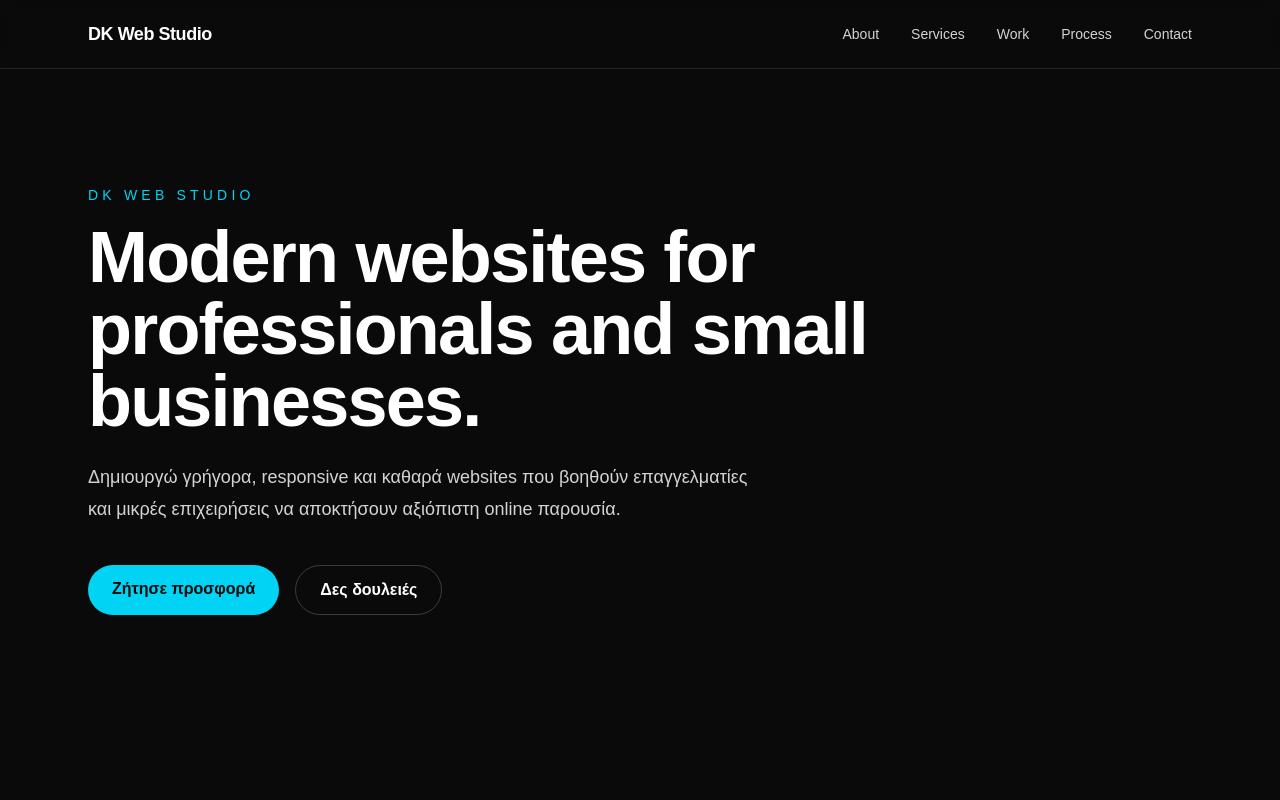
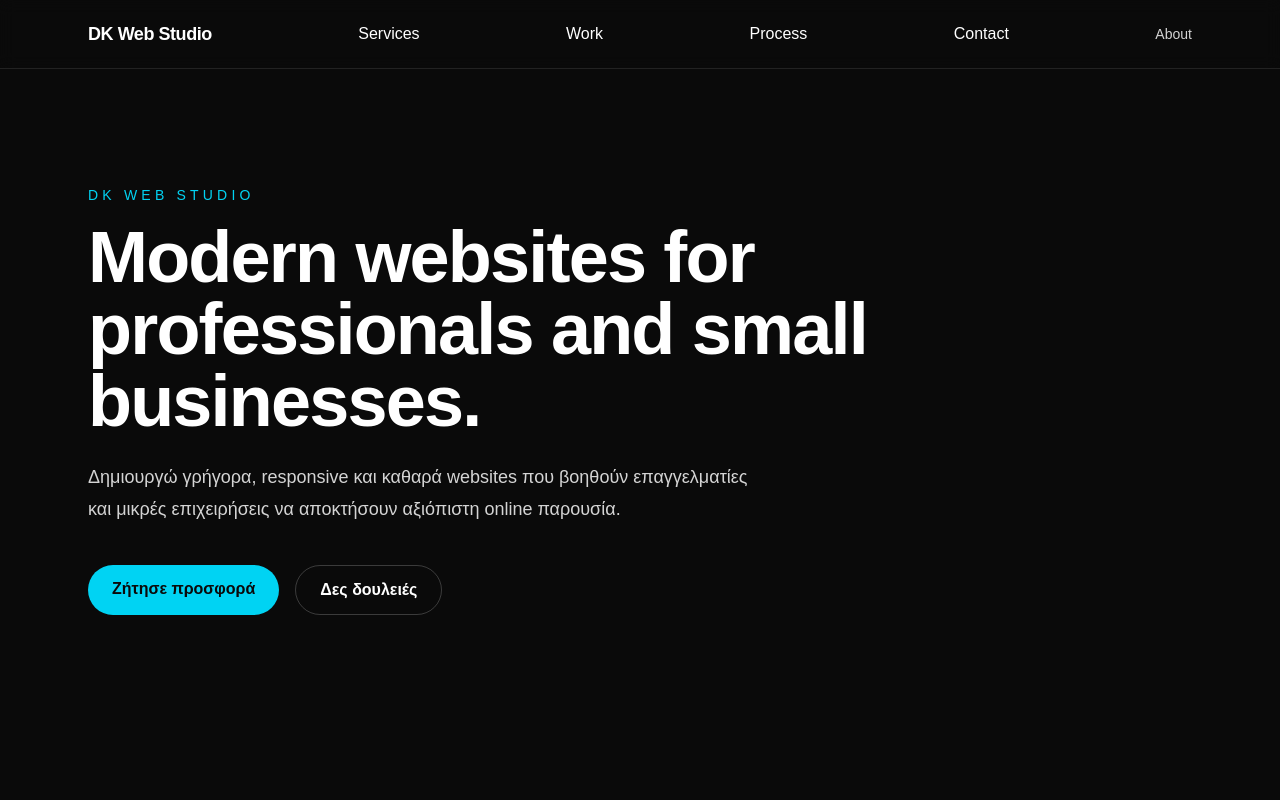
Before and after one commit to dk-web-studio/dk-web-studio, a Next.js app: page / in a window 1280 px wide. Shown: the top 800 px of the page. Built offline with nearby package versions, Linux system fonts and the light colour scheme.

Commit message:
Update website metadata

```diff
--- a/app/page.tsx
+++ b/app/page.tsx
@@ -51,10 +51,7 @@ export default function Home() {
             DK Web Studio
           </a>
 
-          <div className="hidden items-center gap-8 text-sm text-neutral-300 md:flex">
-           <a href="#about" className="hover:text-white">
-  About
-</a>
+
 
             <a href="#services" className="hover:text-white">
               Services
@@ -68,6 +65,10 @@ export default function Home() {
             <a href="#contact" className="hover:text-white">
               Contact
             </a>
+            <div className="hidden items-center gap-8 text-sm text-neutral-300 md:flex">
+           <a href="#about" className="hover:text-white">
+  About
+</a>
           </div>
         </nav>
       </header>
```
